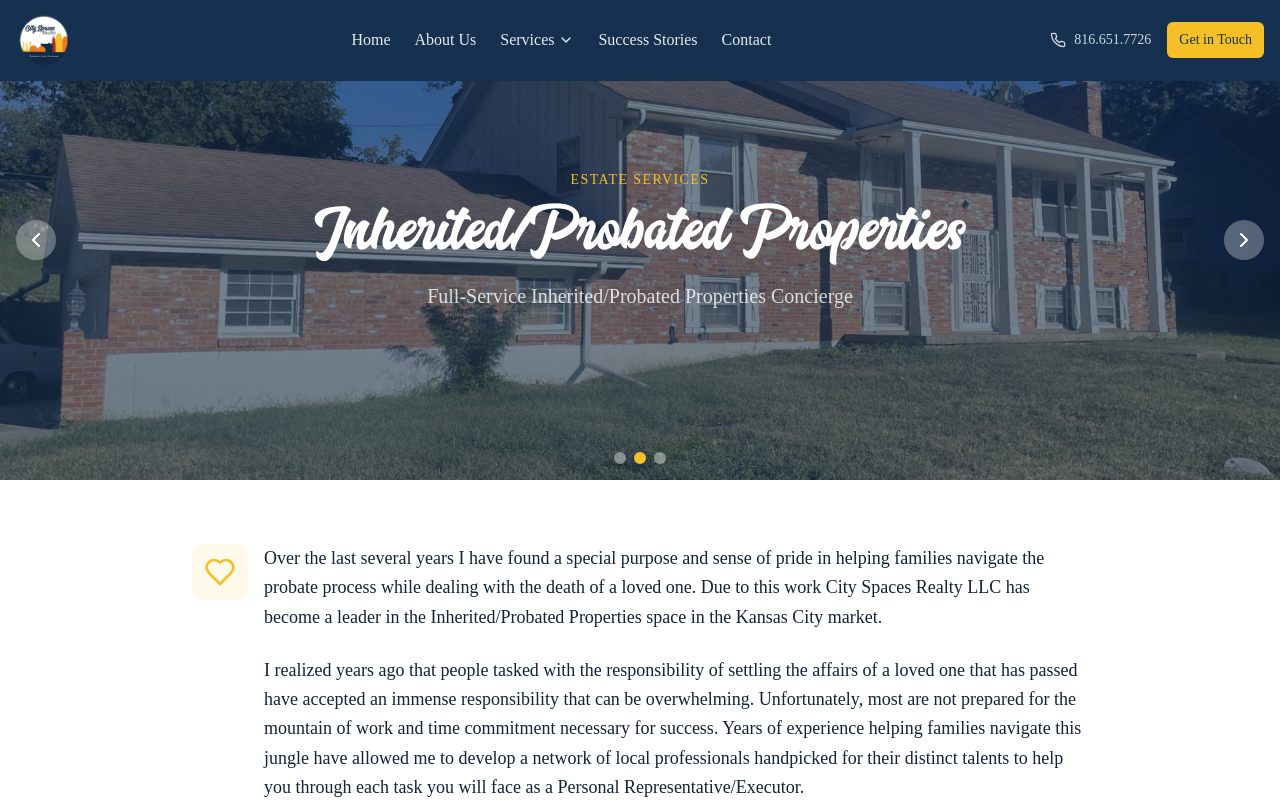
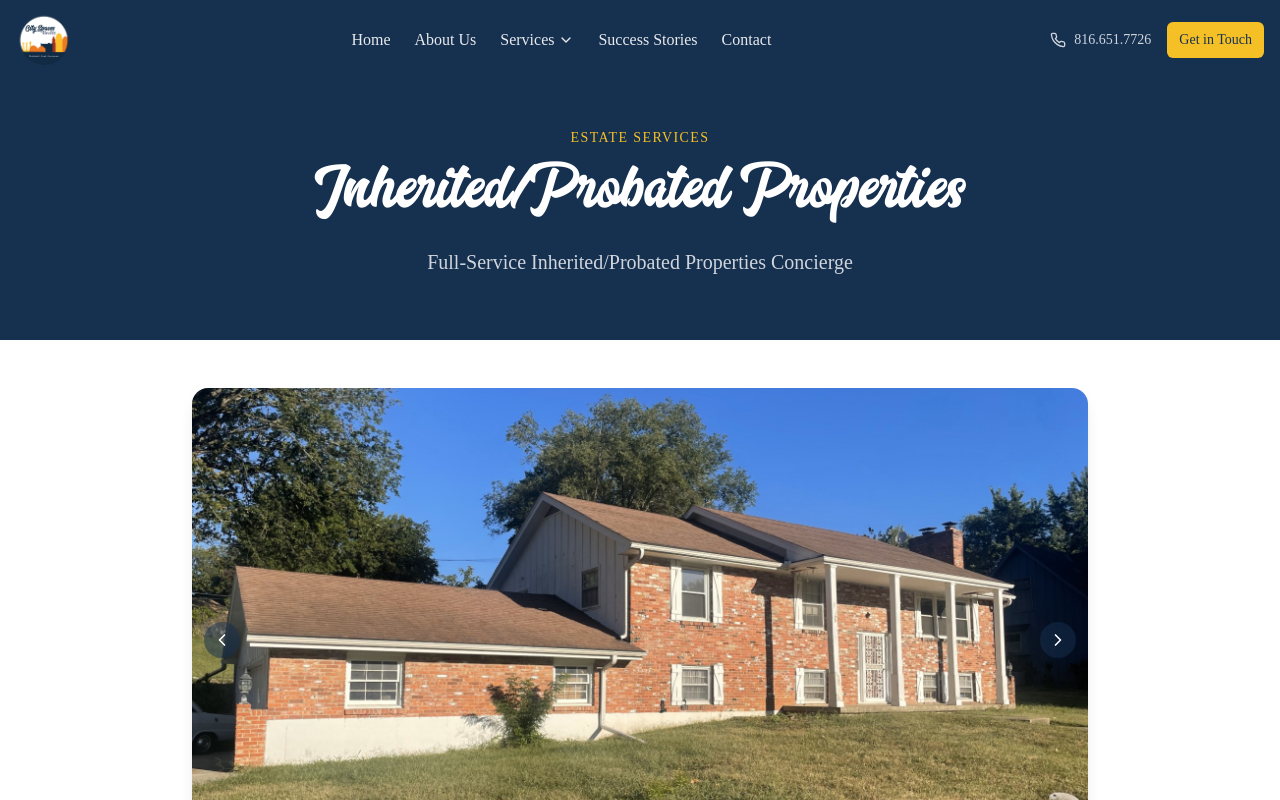
Before and after one commit to hardhatwebworks/cityspaceskc, a React (Vite) app: page /inherited-properties in a window 1280 px wide. Shown: the top 800 px of the page. Built offline with nearby package versions, Linux system fonts and the light colour scheme; the HTML template or start-up script is replaced by a standard one.

Commit message:
Add slideshow below headline
Co-authored-by: hardhatwebworks <230505766+hardhatwebworks@users.noreply.github.com>

```diff
--- a/src/pages/Probate.tsx
+++ b/src/pages/Probate.tsx
@@ -34,44 +34,14 @@ const Probate = () => {
     <main className="min-h-screen">
       <Header />
 
-      {/* Photo Slideshow */}
-      <section className="relative h-[50vh] md:h-[60vh] overflow-hidden">
-        {slides.map((slide, i) => (
-          <img
-            key={i}
-            src={slide.src}
-            alt={slide.alt}
-            className={`absolute inset-0 w-full h-full object-cover transition-opacity duration-700 ${i === current ? "opacity-100" : "opacity-0"}`}
-          />
-        ))}
-        <div className="absolute inset-0 bg-primary/60" />
-        <button
-          onClick={() => setCurrent((c) => (c - 1 + slides.length) % slides.length)}
-          className="absolute left-4 top-1/2 -translate-y-1/2 z-20 bg-background/30 hover:bg-background/50 rounded-full p-2 text-primary-foreground transition-colors"
-        >
-          <ChevronLeft className="w-6 h-6" />
-        </button>
-        <button
-          onClick={() => setCurrent((c) => (c + 1) % slides.length)}
-          className="absolute right-4 top-1/2 -translate-y-1/2 z-20 bg-background/30 hover:bg-background/50 rounded-full p-2 text-primary-foreground transition-colors"
-        >
-          <ChevronRight className="w-6 h-6" />
-        </button>
-        <div className="absolute bottom-4 left-1/2 -translate-x-1/2 z-20 flex gap-2">
-          {slides.map((_, i) => (
-            <button
-              key={i}
-              onClick={() => setCurrent(i)}
-              className={`w-3 h-3 rounded-full transition-colors ${i === current ? "bg-gold" : "bg-primary-foreground/40"}`}
-            />
-          ))}
-        </div>
-        <div className="absolute inset-0 z-10 flex items-center justify-center">
-          <div className="text-center">
+      {/* Hero Section */}
+      <section className="pt-32 pb-16 bg-primary">
+        <div className="container mx-auto px-4">
+          <div className="max-w-4xl mx-auto text-center">
             <span className="text-gold font-medium text-sm tracking-widest uppercase mb-4 block">
               Estate Services
             </span>
-            <h1 className="font-display text-4xl md:text-5xl lg:text-6xl text-primary-foreground mb-4">
+            <h1 className="font-display text-4xl md:text-5xl lg:text-6xl text-primary-foreground mb-6">
               Inherited/Probated Properties
             </h1>
             <p className="text-xl text-primary-foreground/80">
@@ -81,7 +51,46 @@ const Probate = () => {
         </div>
       </section>
 
-
+      {/* Photo Slideshow */}
+      <section className="py-12 bg-background">
+        <div className="container mx-auto px-4">
+          <div className="max-w-4xl mx-auto">
+            <div className="relative rounded-2xl overflow-hidden shadow-lg">
+              <div className="aspect-[16/9] relative">
+                {slides.map((slide, i) => (
+                  <img
+                    key={i}
+                    src={slide.src}
+                    alt={slide.alt}
+                    className={`absolute inset-0 w-full h-full object-cover transition-opacity duration-700 ${i === current ? "opacity-100" : "opacity-0"}`}
+                  />
+                ))}
+              </div>
+              <button
+                onClick={() => setCurrent((c) => (c - 1 + slides.length) % slides.length)}
+                className="absolute left-3 top-1/2 -translate-y-1/2 z-20 bg-primary/50 hover:bg-primary/70 rounded-full p-2 text-primary-foreground transition-colors"
+              >
+                <ChevronLeft className="w-5 h-5" />
+              </button>
+              <button
+                onClick={() => setCurrent((c) => (c + 1) % slides.length)}
+                className="absolute right-3 top-1/2 -translate-y-1/2 z-20 bg-primary/50 hover:bg-primary/70 rounded-full p-2 text-primary-foreground transition-colors"
+              >
+                <ChevronRight className="w-5 h-5" />
+              </button>
+              <div className="absolute bottom-3 left-1/2 -translate-x-1/2 z-20 flex gap-2">
+                {slides.map((_, i) => (
+                  <button
+                    key={i}
+                    onClick={() => setCurrent(i)}
+                    className={`w-2.5 h-2.5 rounded-full transition-colors ${i === current ? "bg-gold" : "bg-primary-foreground/50"}`}
+                  />
+                ))}
+              </div>
+            </div>
+          </div>
+        </div>
+      </section>
 
       {/* Intro */}
       <section className="py-16 bg-background">
```
